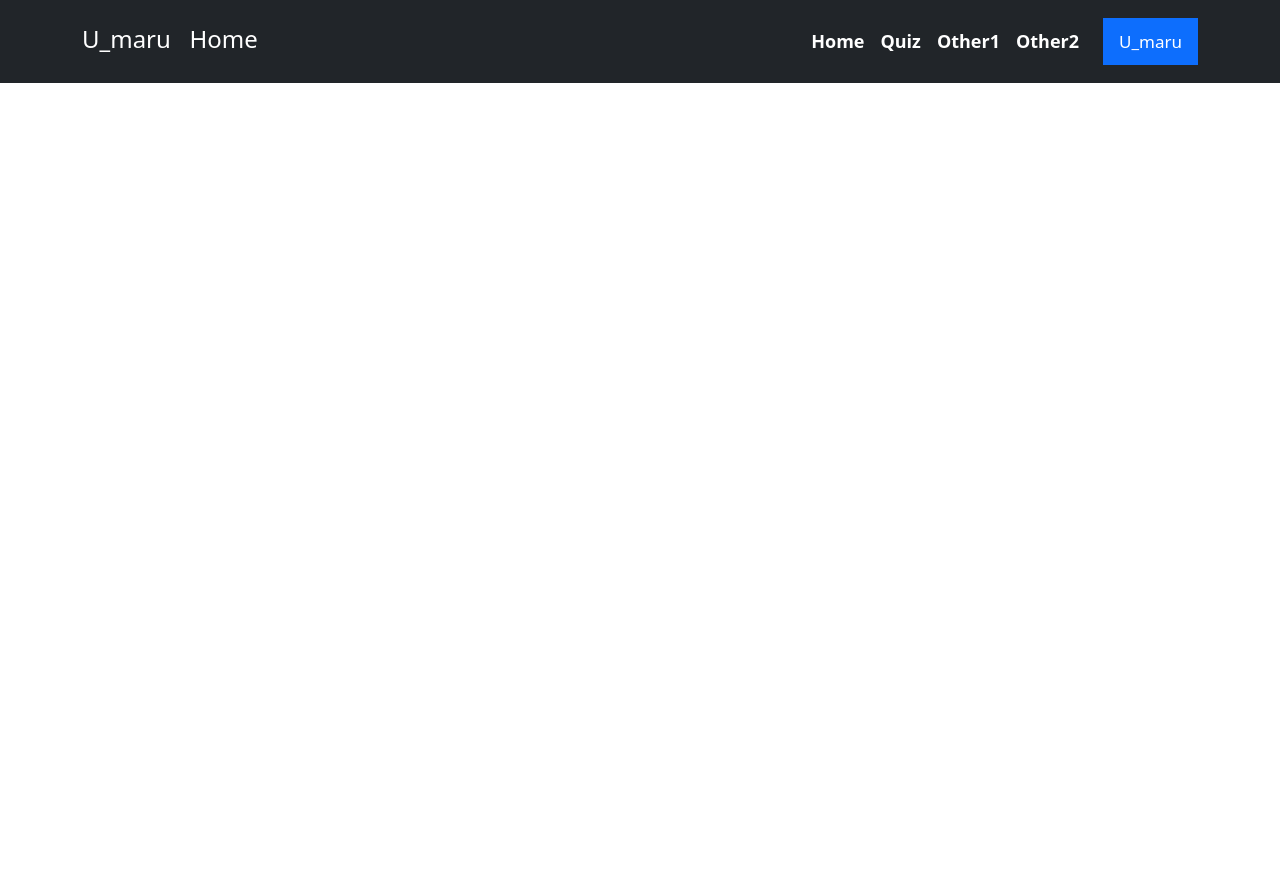
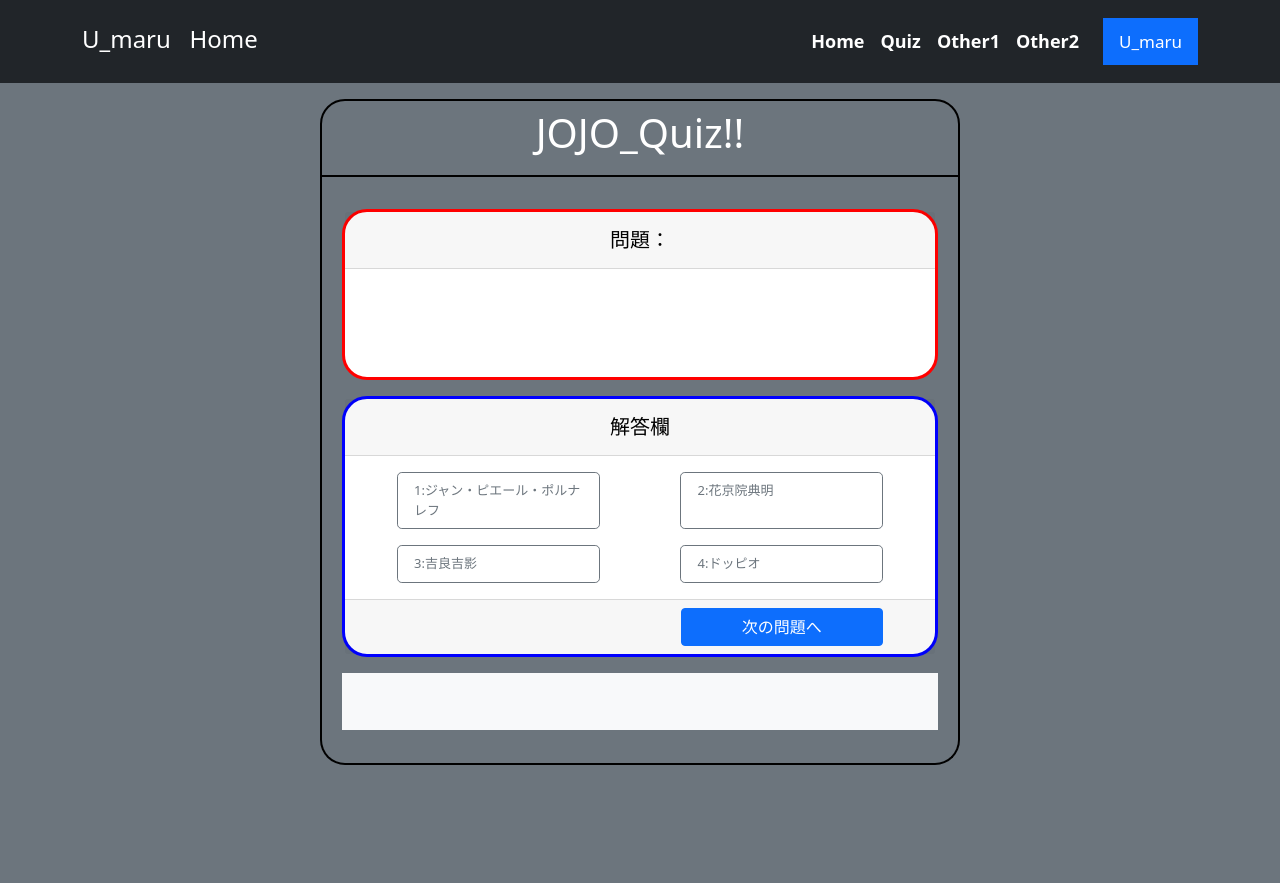
Before and after one commit to U-maru/Quiz, a Flask app: page /quiz_reception in a window 1280 px wide. Before the commit the page ends 83 px from the top, so only its background shows below. Run offline with Flask 3, Linux system fonts and the light colour scheme.

Commit message:
フォーマットの作成

```diff
--- a/static/quiz_reception.css
+++ b/static/quiz_reception.css
@@ -10,3 +10,36 @@
     font-size: 17px !important;
     border-radius: 0 !important;
 }
+
+
+#sample_01 {
+    height: 10%;
+    margin-left: 25%;
+    margin-right: 25%;
+    border: 2px solid #000;
+    border-top-left-radius: 25px;
+    border-top-right-radius: 25px;
+}
+#sample_02 {
+    height: 75%;
+    margin-left: 25%;
+    margin-right: 25%;
+    border: 2px solid #000;
+    border-top: none;
+    border-bottom-left-radius: 25px;
+    border-bottom-right-radius: 25px;
+}
+#q_area {
+    height: 30%;
+    border: 3px solid #f00;
+    border-radius: 25px;
+}
+#a_area {
+    /*height: 30%;*/
+    border: 3px solid #00f;
+    border-radius: 25px;
+}
+#a_btn {
+    font-size: small;
+    text-align: left;
+}
--- a/templates/quiz_reception.html
+++ b/templates/quiz_reception.html
@@ -6,7 +6,7 @@
     <title>Quiz</title>
 
     <!-- 独自のCSS -->
-    <link rel="stylesheet" href="{{ url_for('static', filename='index.css') }}">
+    <link rel="stylesheet" href="{{ url_for('static', filename='quiz_reception.css') }}">
     <!-- Bootstrap CSS -->
     <link href="https://cdn.jsdelivr.net/npm/bootstrap@5.1.3/dist/css/bootstrap.min.css" rel="stylesheet" integrity="sha384-1BmE4kWBq78iYhFldvKuhfTAU6auU8tT94WrHftjDbrCEXSU1oBoqyl2QvZ6jIW3" crossorigin="anonymous">
     <!-- Bootstrap JS(compiled bundle) -->
@@ -14,6 +14,7 @@
 </head>
 <body>
 
+    <header class="sticky-top">
         <!-- navbar -->
         <nav class="navbar navbar-expand-lg bg-dark py-3">
             <div class="container">
@@ -29,7 +30,7 @@
                             <a class="nav-link" href="/">Home</a>
                         </li>
                         <li class="nav-item">
-                        <a class="nav-link" href="#">Quiz</a>
+                            <a class="nav-link" href="/quiz_reception">Quiz</a>
                         </li>
                         <li class="nav-item">
                             <a class="nav-link" href="#">Other1</a>
@@ -42,6 +43,57 @@
                 </div>
             </div>
         </nav>
+    </header>
+
+    <div class="fuga vh-100 pt-3 btn-secondary">
+        <div class="row" id="sample_01">
+            <div class="col-md-3"></div>
+            <div class="col-md-6">
+                <h1 class="text-white text-center mt-2">JOJO_Quiz!!</h1>
+            </div>
+            <div class="col-md-3"></div>
+        </div>
+        <div class="row pt-3" id="sample_02">
+            <div class="col-md-12">
+                <div class="card text-center mt-3 mx-2" id="q_area">
+                    <div class="card-header" id="q-card-header">
+                        <h5 class="card-title my-2 text-black">問題：</h5>
+                    </div>
+                    <div class="card-body">
+                        <p class="card-text">ここに問題が表示されます</p>
+                    </div>
+                </div>
+                <div class="card text-center mt-3 mx-2" id="a_area">
+                    <div class="card-header" id="a-card-header">
+                        <h5 class="card-title my-2 text-black">解答欄</h5>
+                    </div>
+                    <div class="card-body">
+                        <div class="row px-5">
+                            <input type="radio" class="btn-check" name="btnradio" id="btnradio1" autocomplete="off">
+                            <label class="btn btn-lg btn-outline-secondary col-md-5 mb-3" id="a_btn" for="btnradio1">1:ジャン・ピエール・ポルナレフ</label>
+
+                            <div class="col-md-2"></div>
+                            <input type="radio" class="btn-check" name="btnradio" id="btnradio2" autocomplete="off">
+                            <label class="btn btn-lg btn-outline-secondary col-md-5 mb-3" id="a_btn" for="btnradio2">2:花京院典明</label>
+
+                            <input type="radio" class="btn-check" name="btnradio" id="btnradio3" autocomplete="off">
+                            <label class="btn btn-lg btn-outline-secondary col-md-5" id="a_btn" for="btnradio3">3:吉良吉影</label>
+
+                            <div class="col-md-2"></div>
+                            <input type="radio" class="btn-check" name="btnradio" id="btnradio4" autocomplete="off">
+                            <label class="btn btn-lg btn-outline-secondary col-md-5" id="a_btn" for="btnradio4">4:ドッピオ</label>
+                        </div>
+                    </div>
+                    <div class="card-footer text-body-secondary" id="a-card-footer">
+                        <div class="row px-5 d-md-flex justify-content-md-end">
+                            <button class="btn btn-primary col-md-5">次の問題へ</button>
+                        </div>
+                    </div>
+                </div>
+                <div class="bg-light mt-3 mx-2" style="height: 10%;"></div>
+            </div>
+        </div>
+    </div>
 
 </body>
 </html>
```
Lines whose indentation alone changed are shown as unchanged.
